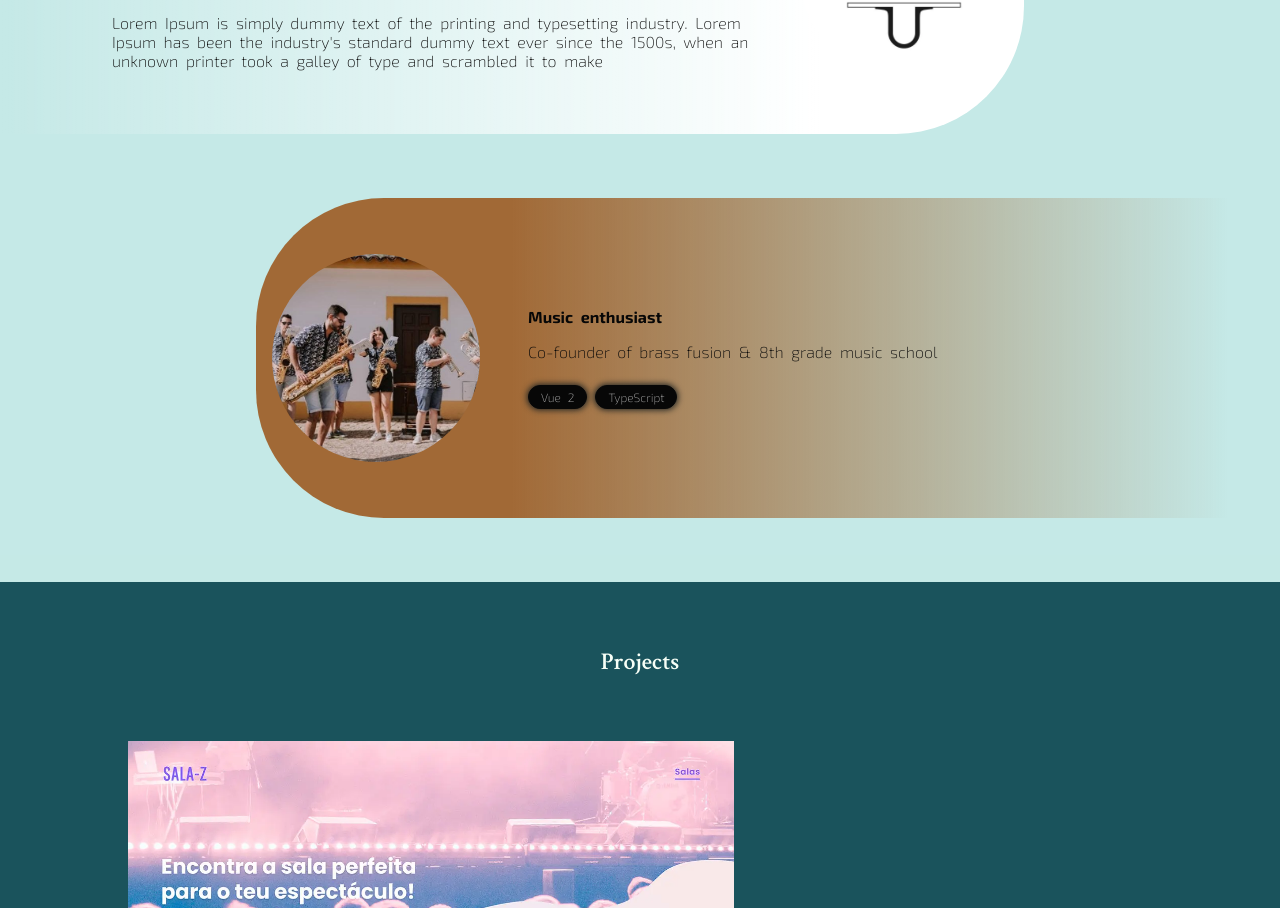
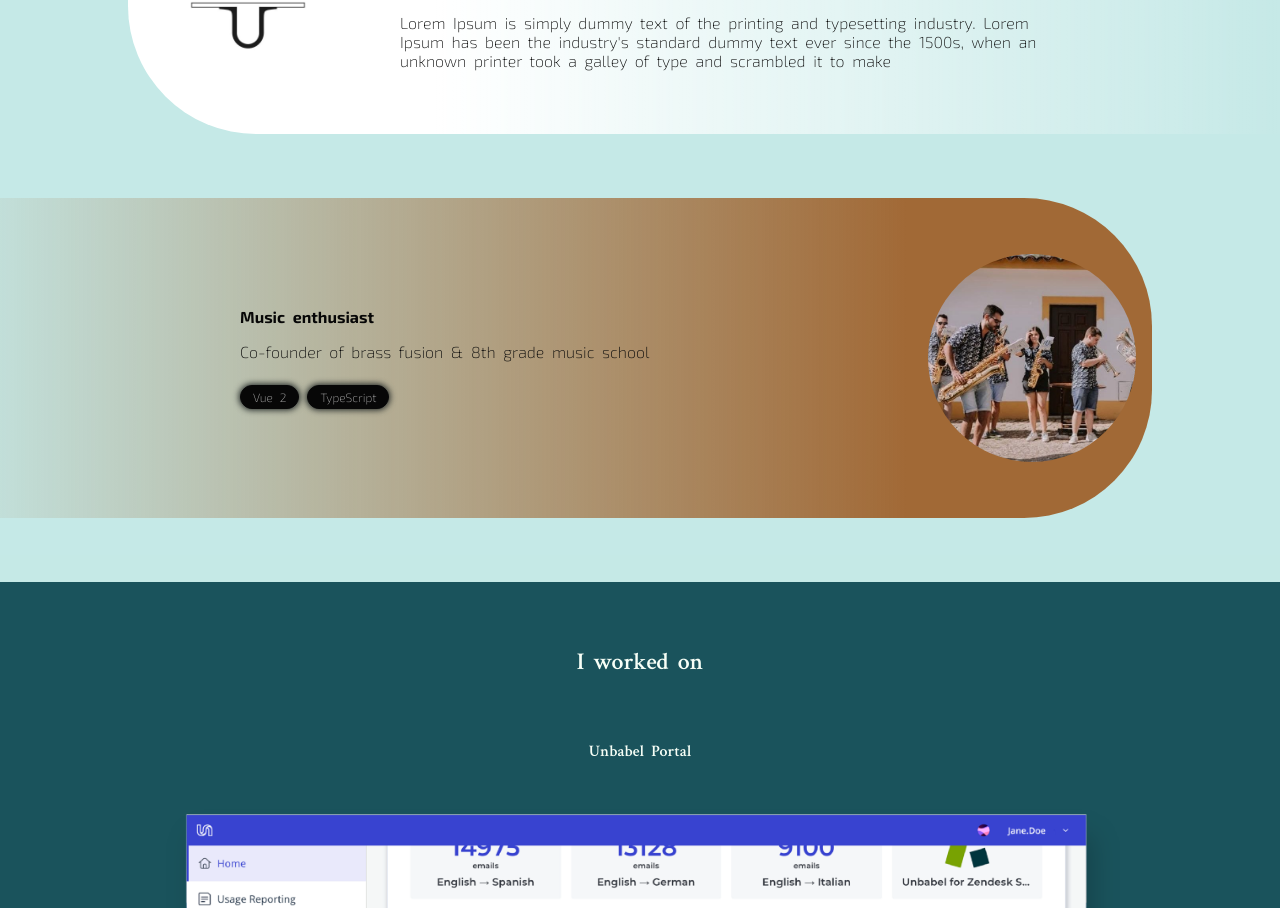
Before and after one commit to rafa98neves/portefolio, a Vue app: page /contacts in a window 1280 px wide. Shown: the part 3256-4164 px from the top of the page. Built offline with nearby package versions, Linux system fonts and the light colour scheme.

Commit message:
worked on projects

```diff
--- a/src/components/blocks/HistoryCard.vue
+++ b/src/components/blocks/HistoryCard.vue
@@ -38,20 +38,18 @@ const style = computed(() => {
   };
 });
 
-const commonBinds = computed(() => {
-  const out: any = {
+const isRight = computed(() => props.placement === 'right' && !isSM.value)
+
+const isLeft = computed(() => props.placement !== 'right' && !isSM.value)
+
+const commonBinds = computed(() => ({
     class: [
       "c-HistoryCard",
-      { right: props.placement === "right", left: props.placement !== "right" },
+      { right: isRight.value, left: isLeft.value },
     ],
     delay: 200,
     style: style.value,
-  };
-  if (isSM.value) {
-    out.initial = { y: 0 };
-  }
-  return out;
-});
+  }));
 </script>
 
 <template>
@@ -84,8 +82,7 @@ const commonBinds = computed(() => {
   align-items: center;
   justify-content: space-between;
   min-height: 20rem;
-  width: 80vw;
-
+  width: 120%;
   img {
     width: min(100%, 13rem);
     aspect-ratio: 1 / 1;
@@ -102,13 +99,13 @@ const commonBinds = computed(() => {
   }
 
   &.left {
-    margin-left: auto;
+    margin-right: -20%;
     border-top-left-radius: 8rem;
     border-bottom-left-radius: 8rem;
   }
 
   &.right {
-    margin-right: auto;
+    margin-left: -20%;
     border-top-right-radius: 8rem;
     border-bottom-right-radius: 8rem;
     img {
@@ -122,7 +119,7 @@ const commonBinds = computed(() => {
   }
 
   @include md {
-    width: 100vw;
+    width: 100%;
     border-radius: 0 !important;
     flex-wrap: wrap;
     align-items: center;
--- /dev/null
+++ b/src/components/blocks/ProjectCard.vue
@@ -0,0 +1,65 @@
+<script setup lang="ts">
+defineProps<{
+  title: string;
+  text: string;
+  file: string;
+  width?: string;
+}>();
+</script>
+
+<template>
+  <div :style="{ width }" class="c-ProjectCard">
+    <h4 class="mb-4">{{ title }}</h4>
+    <div class="c-ProjectCard--text">{{ text }}</div>
+    <img :src="`/src/assets/images/${file}`" />
+  </div>
+</template>
+
+<style lang="scss" scoped>
+.c-ProjectCard {
+  position: relative;
+  display: flex;
+  flex-direction: column;
+  align-items: center;
+  justify-content: center;
+  cursor: pointer;
+
+  &:hover {
+    img {
+      opacity: 0.05;
+    }
+
+    .c-ProjectCard--text {
+      transform: translate(-50%, -50%);
+      opacity: 1;
+    }
+  }
+
+  &--text {
+    @extend .text-center;
+    transition: 0.3s;
+    position: absolute;
+    top: 50%;
+    left: 50%;
+    transform: translate(-50%, -500%);
+    opacity: 0;
+    padding: 2rem;
+  }
+
+  img {
+    transition: 0.15s;
+    width: 100%;
+  }
+
+  @include lg {
+    img {
+      opacity: 0.2;
+    }
+    &--text {
+      transform: translate(-50%, -50%);
+      opacity: 1;
+      padding: 0;
+    }
+  }
+}
+</style>
--- a/src/components/sections/AcademicSection.vue
+++ b/src/components/sections/AcademicSection.vue
@@ -1,18 +1,19 @@
 <script lang="ts" setup>
 import HistoryCard from "../blocks/HistoryCard.vue";
 import Chip from "../atoms/Chip.vue";
-import { ACADEMIC_TEXT } from "@/helpers/text";
+import { ACADEMIC_TEXT } from "@/constants/text";
 </script>
 <template>
   <section>
-    <div class="s-History">
+    <div class="s-Academic padded-space">
       <h3 class="text-center mb-10">My Accomplishments</h3>
       <HistoryCard
         class="my-10"
         image="/src/assets/images/uc.webp"
         background-color="rgba(255, 255, 255, 1)"
+        placement="left"
       >
-        <div class="s-History--text">
+        <div class="s-Academic--text">
           <div class="mb-4">
             <b> {{ ACADEMIC_TEXT.MASTERS.HEADER }}</b>
           </div>
@@ -35,7 +36,7 @@ import { ACADEMIC_TEXT } from "@/helpers/text";
                 ...ACADEMIC_TEXT.MASTERS.CHIPS,
                 ...ACADEMIC_TEXT.UNIVERSITY.CHIPS,
               ]"
-              class="s-History--chipContainer"
+              class="s-Academic--chipContainer"
               :label="chip"
             />
           </div>
@@ -45,9 +46,8 @@ import { ACADEMIC_TEXT } from "@/helpers/text";
         class="mt-10"
         image="/src/assets/images/music.jpeg"
         background-color="rgba(161,105,54,255)"
-        placement="left"
       >
-        <div class="s-History--text">
+        <div class="s-Academic--text">
           <div class="mb-4">
             <b> {{ ACADEMIC_TEXT.MUSIC.HEADER }}</b>
           </div>
@@ -59,7 +59,7 @@ import { ACADEMIC_TEXT } from "@/helpers/text";
           <div class="mt-4">
             <Chip
               v-for="chip in ACADEMIC_TEXT.MUSIC.CHIPS"
-              class="s-History--chipContainer"
+              class="s-Academic--chipContainer"
               :label="chip"
             />
           </div>
@@ -79,12 +79,12 @@ section {
     font-weight: 600;
   }
 
-  .s-History--chipContainer {
+  .s-Academic--chipContainer {
     display: inline-block;
     margin-right: 0.5rem;
     margin-top: 0.5rem;
   }
-  .s-History--text {
+  .s-Academic--text {
     color: $color-5;
     :deep(a) {
       color: $color-5 !important;
--- a/src/components/sections/ContactsSection.vue
+++ b/src/components/sections/ContactsSection.vue
@@ -61,15 +61,28 @@ section {
     align-items: center;
     justify-content: center;
 
+
     &--contactsWrapper {
       display: flex;
+
+      @include lg{
+        flex-direction: column;
+        gap: 2rem;
+        justify-content: center;
+      }
     }
 
     .contact {
       display: inline-flex;
       align-items: center;
+
       &:not(:last-of-type) {
         margin-right: 3rem;
+      }
+
+      @include lg{
+        justify-content: center;
+        margin-right: 0 !important;
       }
 
       b {
--- a/src/components/sections/HistorySection.vue
+++ b/src/components/sections/HistorySection.vue
@@ -1,11 +1,11 @@
 <script lang="ts" setup>
 import HistoryCard from "../blocks/HistoryCard.vue";
 import Chip from "../atoms/Chip.vue";
-import { HISTORY_TEXT } from "@/helpers/text";
+import { HISTORY_TEXT } from "@/constants/text";
 </script>
 <template>
   <section>
-    <div class="s-History">
+    <div class="s-History padded-space">
       <h3 class="text-center mb-10">My Career</h3>
       <HistoryCard
         class="my-10"
--- a/src/components/sections/ProjectsSection.vue
+++ b/src/components/sections/ProjectsSection.vue
@@ -1,28 +1,19 @@
-<script lang="ts" setup></script>
+<script lang="ts" setup>
+import ProjectCard from "../blocks/ProjectCard.vue";
+import { PROJECTS } from "@/constants/text";
+</script>
 <template>
   <section>
     <div class="s-Projects padded-space">
-      <h3 class="text-center mb-10">Projects</h3>
+      <h3 class="text-center mb-10">I worked on</h3>
       <div class="s-Projects--wrapper">
-        <div class="s-Projects--imageWrapper">
-          <p>This is a text</p>
-          <img src="/src/assets/images/salaz.jpeg" />
-        </div>
-
-        <div class="s-Projects--imageWrapper">
-          <p>This is a text</p>
-          <img src="/src/assets/images/plug-events.png" />
-        </div>
-
-        <div class="s-Projects--imageWrapper">
-          <p>This is a text</p>
-          <img src="/src/assets/images/alt21.webp" />
-        </div>
-
-        <div class="s-Projects--imageWrapper">
-          <p>This is a text</p>
-          <img src="/src/assets/images/Portefolio.png" />
-        </div>
+        <ProjectCard
+          v-for="{ title, description, file, width } in PROJECTS"
+          :width="width"
+          :title="title"
+          :text="description"
+          :file="file"
+        />
       </div>
     </div>
   </section>
@@ -36,38 +27,8 @@ section {
     &--wrapper {
       display: flex;
       flex-wrap: wrap;
-      gap: 5rem;
       flex-grow: 1;
       justify-content: space-between;
-    }
-    &--imageWrapper {
-      position: relative;
-      display: flex;
-      align-items: center;
-      justify-content: center;
-      cursor: pointer;
-
-      p {
-        transition: 0.3s;
-        position: absolute;
-        top: 50%;
-        left: 50%;
-        transform: translate(-50%, -500%);
-        opacity: 0;
-      }
-      img {
-        transition: 0.15s;
-        height: 45vh;
-      }
-      &:hover {
-        img {
-          opacity: 0.2;
-        }
-        p {
-          transform: translate(-50%, -50%);
-          opacity: 1;
-        }
-      }
     }
   }
 }
--- a/src/helpers/text.ts
+++ b/src/constants/text.ts
@@ -76,3 +76,44 @@ export const ACADEMIC_TEXT = {
     CHIPS: ["Vue 2", "TypeScript"],
   },
 };
+
+export const PROJECTS = [
+  {
+    title: "Unbabel Portal",
+    description: `Portal is the customer-facing product of Unbabel, giving customer service
+    teams an easy way to manage language operations and optimize customer experience over time`,
+    file: "unbabel-2.png",
+    redirectTo:
+      "https://unbabel.com/sv/introducing-the-unbabel-portal-a-new-way-to-manage-customer-service-language-operations/",
+  },
+  {
+    title: "ALT21 - X-Hedge",
+    description: `X-Hedge is a platform that allows any business to
+      offer own-branded currency hedging solutions`,
+    file: "x-hedge.png",
+    redirectTo: "https://www.alt21.com/x-hedge/",
+    width: "40%",
+  },
+  {
+    title: "Plug Events",
+    description: `Plug Events is an event finder/creator that allows artists to
+    easly connect with each other`,
+    file: "plug-events.png",
+    redirectTo: "https://www.plug.events/space/_/_/events",
+    width: "40%",
+  },
+  {
+    title: "My Portefolio",
+    description: `My portefolio is a great place to know a little bit more about me but also
+    a great place to see how I code. Feel free to go to my github and checking the code!`,
+    file: "Portefolio.png",
+    redirectTo: "https://github.com/rafa98neves/portefolio",
+  },
+  {
+    title: "Sala-Z",
+    description: `Sala-Z is a musical venue manager web application that provides an easy
+    and intuitive way of managing multiple events in your venue (currently down)`,
+    file: "salaz.jpeg",
+    redirectTo: "https://www.grama.io/work/sala-z.html",
+  },
+];
```
Also changed, not shown: src/assets/images/unbabel-2.png (added), src/assets/images/x-hedge.png (added).
